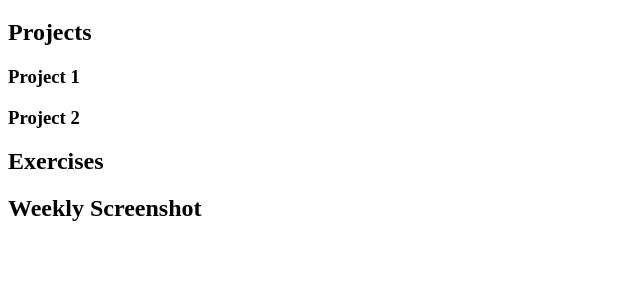
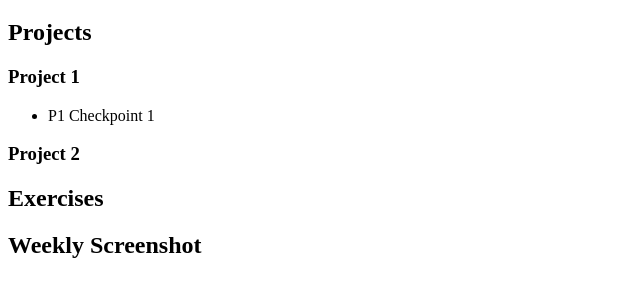
Before and after one commit to Dhavs03/avt415, a plain HTML site: page index.html in a window 1280 px wide. Shown: the part 61-358 px from the top of the page, without its empty margins (0-640 px from the left). Drawn offline with Linux system fonts and the light colour scheme.

Commit message:
added Link

```diff
--- a/index.html
+++ b/index.html
@@ -9,6 +9,9 @@
 	<h1>Dawson Haviland<h1/>
 	<h2>Projects<h2/>
 		<h3>Project 1</h3>
+			<ul>
+				<li>P1 Checkpoint 1</li>
+			</ul>
 		<h3>Project 2</h3>
 	<h2>Exercises<h2/>
 	<h2>Weekly Screenshot<h2/>
```
